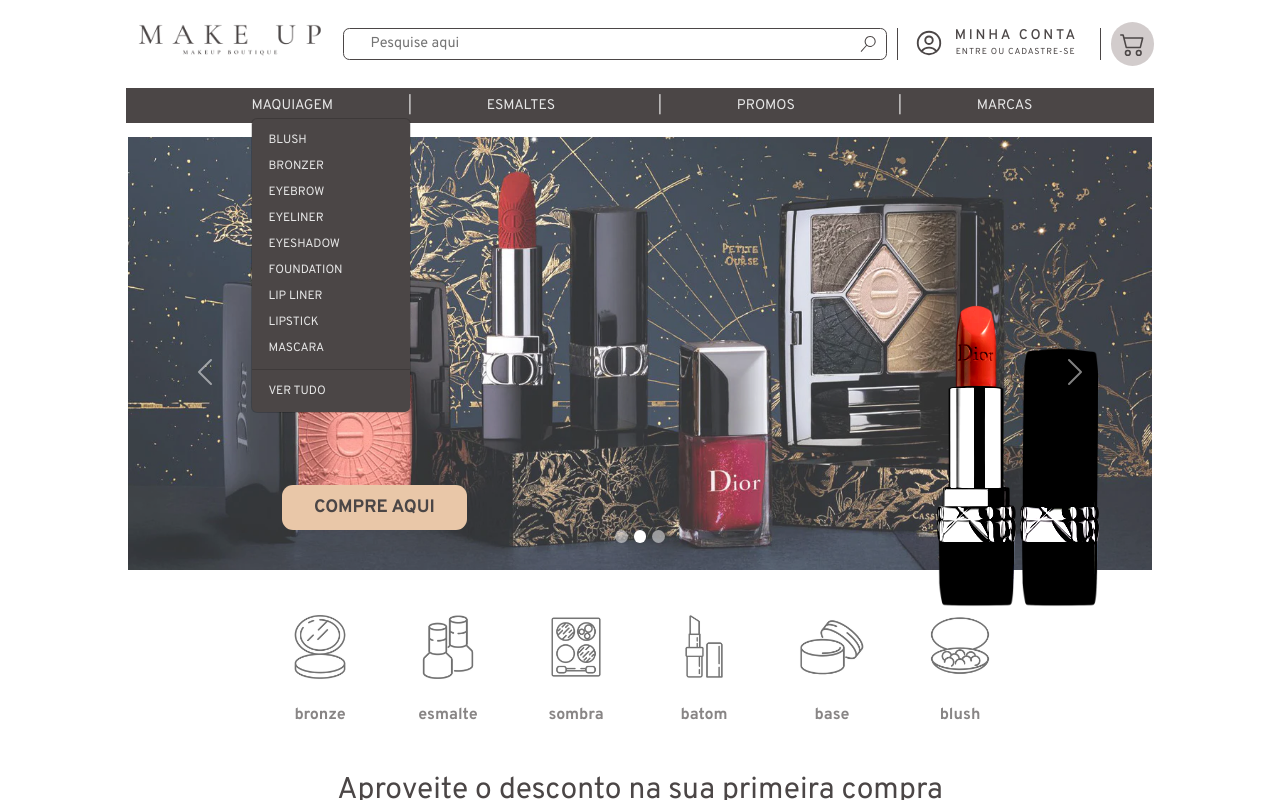
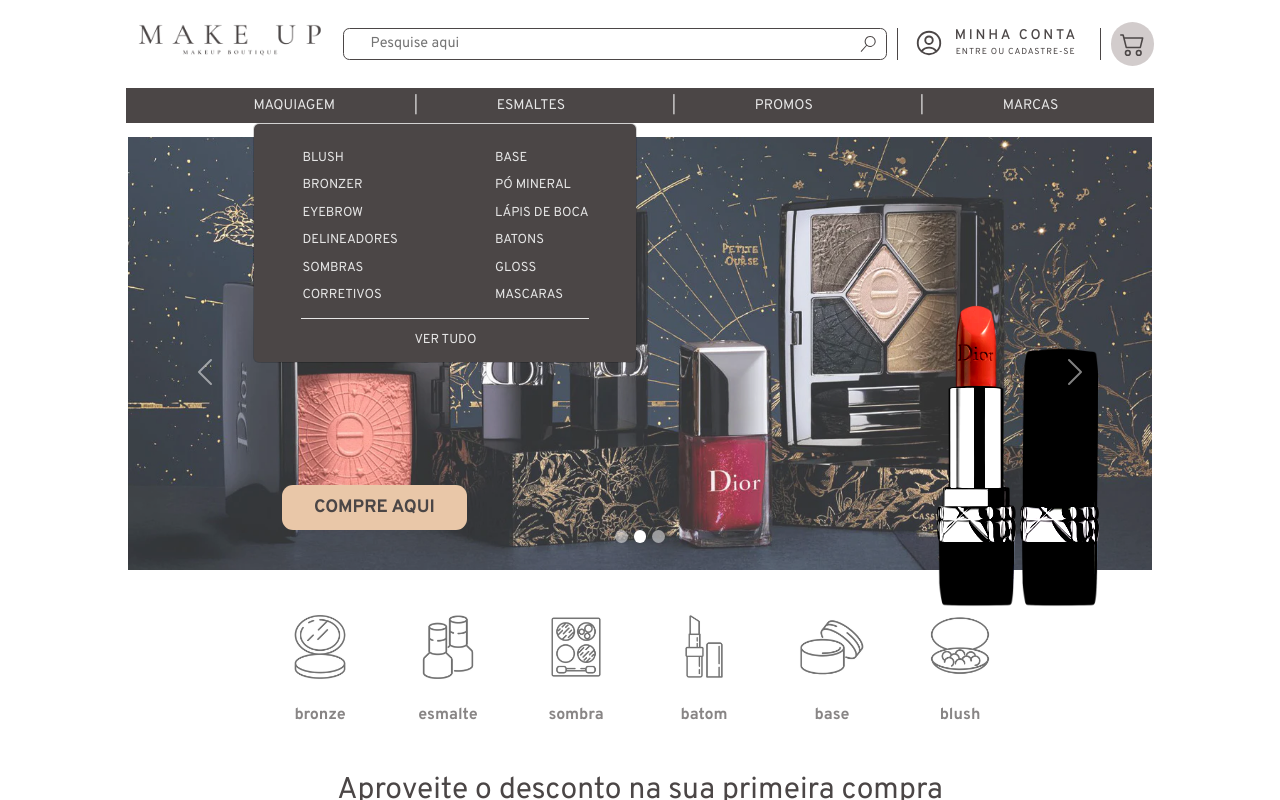
Before and after one commit to Sara-Lirio/E-commerce-MakeUp, a React (Vite) app: page / in a window 1280 px wide. Both pictures are taken after a click on the button "MAQUIAGEM". Shown: the top 800 px of the page. Built offline with nearby package versions, Linux system fonts and the light colour scheme; no server answers.

Commit message:
Inserindo sub abas no menu do header

```diff
--- a/src/components/Menu/index.tsx
+++ b/src/components/Menu/index.tsx
@@ -35,12 +35,33 @@
 
 .dropdown-menu.show {
     background-color: var(--grafite-color);
+    height: 15em;
+    width: 24em;
+    display:flex;
+    padding: 1.3em 2em;
+    flex-direction: column;
+    align-items: center;
+    margin-top: .3em;
+}
 
+.makes {
+    display:flex;
+    width: 100%;
+    justify-content: space-between
+}
+
+.dropdown-divider{
+    border-top: 1px solid var(--gelo-color);
+    width: 18em
+}
+
+.verTudo{
+    text-align: center;
 }
 
 .dropdown-item {
     color: var(--gelo-color);
-    font-size: 12px;
+    font-size: 13px;
 }
 
 .dropdown-item:hover {
@@ -53,21 +74,55 @@
         <ContainerMenu>
             <ul>
                 <NavDropdown title="Maquiagem" id="basic-nav-dropdown">
-                    <NavDropdown.Item href="#action/3.1">Blush</NavDropdown.Item>
-                    <NavDropdown.Item href="#action/3.2">Bronzer</NavDropdown.Item>
-                    <NavDropdown.Item href="#action/3.3">Eyebrow</NavDropdown.Item>
-                    <NavDropdown.Item href="#action/3.4">Eyeliner</NavDropdown.Item>
-                    <NavDropdown.Item href="#action/3.5">Eyeshadow</NavDropdown.Item>
-                    <NavDropdown.Item href="#action/3.6">Foundation</NavDropdown.Item>
-                    <NavDropdown.Item href="#action/3.7">Lip liner</NavDropdown.Item>
-                    <NavDropdown.Item href="#action/3.8">Lipstick</NavDropdown.Item>
-                    <NavDropdown.Item href="#action/3.9">Mascara</NavDropdown.Item>
-                   <NavDropdown.Divider />
+                    <section className='makes'>
+                        <div className='column1'>
+                            <NavDropdown.Item href="/blush">Blush</NavDropdown.Item>
+                            <NavDropdown.Item href="/bronzer">Bronzer</NavDropdown.Item>
+                            <NavDropdown.Item href="/eyebrow">Eyebrow</NavDropdown.Item>
+                            <NavDropdown.Item href="/delineadores">Delineadores</NavDropdown.Item>
+                            <NavDropdown.Item href="/sombras">Sombras</NavDropdown.Item>
+                            <NavDropdown.Item href="/corretivos">Corretivos</NavDropdown.Item>
+                        </div>
+                        <div className='column2'>
+                            <NavDropdown.Item href="/bases">Base</NavDropdown.Item>
+                            <NavDropdown.Item href="/pomineral">Pó Mineral</NavDropdown.Item>
+                            <NavDropdown.Item href="/lapisboca">Lápis de Boca</NavDropdown.Item>
+                            <NavDropdown.Item href="/batons">Batons</NavDropdown.Item>
+                            <NavDropdown.Item href="/gloss">Gloss</NavDropdown.Item>
+                            <NavDropdown.Item href="/mascaras">Mascaras</NavDropdown.Item>
+                        </div>
+                    </section>
+                    <section className='verTudo'>
+                    <NavDropdown.Divider />
                     <NavDropdown.Item href="/produtos">Ver tudo</NavDropdown.Item>
+                    </section>
                 </NavDropdown>|
                 <li>Esmaltes</li>|
                 <li>Promos</li>|
-                <li>Marcas</li>
+                <NavDropdown title="Marcas" id="basic-nav-dropdown">
+                    <section className='makes'>
+                        <div className='column1'>
+                            <NavDropdown.Item href="/blush">Almay</NavDropdown.Item>
+                            <NavDropdown.Item href="/bronzer">Alva</NavDropdown.Item>
+                            <NavDropdown.Item href="/eyebrow">Anna Sui</NavDropdown.Item>
+                            <NavDropdown.Item href="/delineadores">Annabelle</NavDropdown.Item>
+                            <NavDropdown.Item href="/sombras">Benefit</NavDropdown.Item>
+                            <NavDropdown.Item href="/corretivos">Boosh</NavDropdown.Item>
+                        </div>
+                        <div className='column2'>
+                            <NavDropdown.Item href="/bases">Burt's Bees</NavDropdown.Item>
+                            <NavDropdown.Item href="/pomineral">Butter London</NavDropdown.Item>
+                            <NavDropdown.Item href="/lapisboca">C'est moi</NavDropdown.Item>
+                            <NavDropdown.Item href="/batons">Cargo Cosmetics</NavDropdown.Item>
+                            <NavDropdown.Item href="/gloss">China Glaze</NavDropdown.Item>
+                            <NavDropdown.Item href="/mascaras">Clinique</NavDropdown.Item>
+                        </div>
+                    </section>
+                    <section className='verTudo'>
+                    <NavDropdown.Divider />
+                    <NavDropdown.Item href="/produtos">Ver mais</NavDropdown.Item>
+                    </section>
+                </NavDropdown>
             </ul>
         </ContainerMenu>
     )
```
